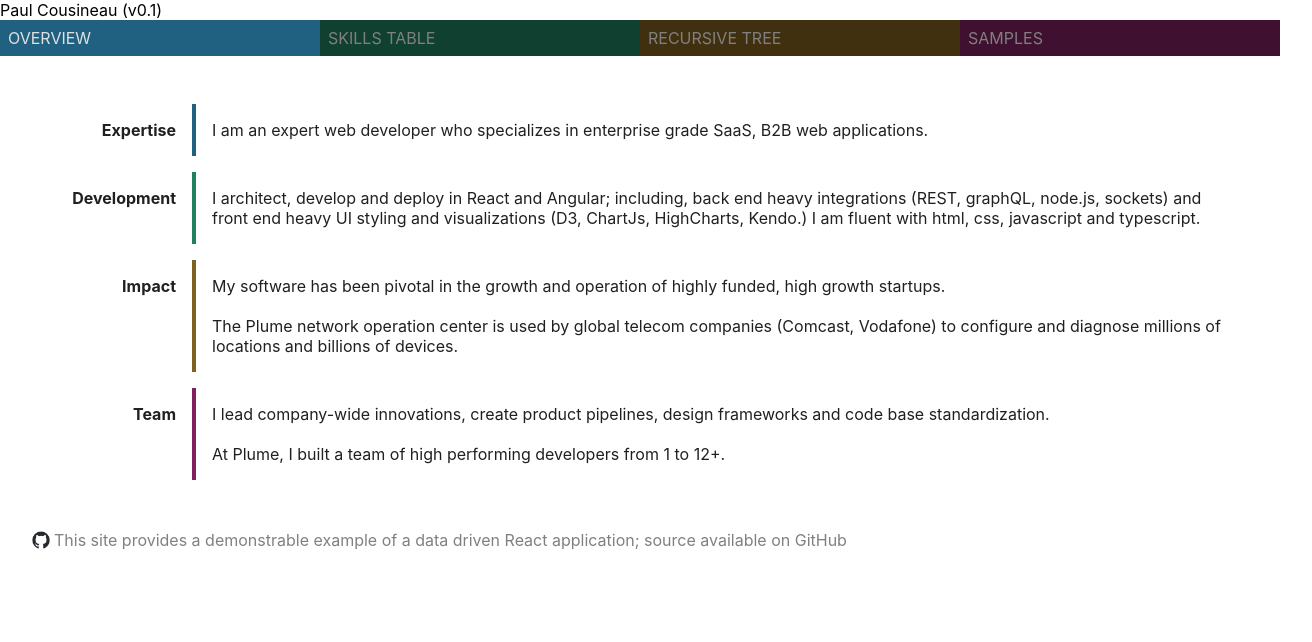
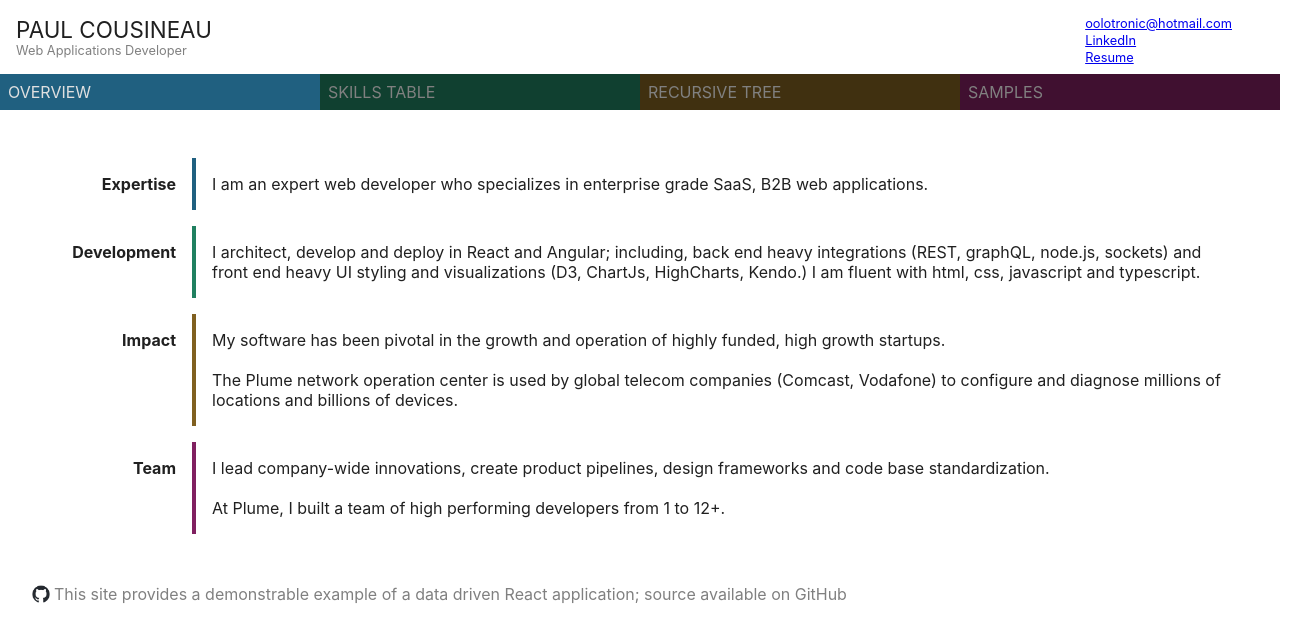
Before and after one commit to oolox/pcousineau-react, a React (Create React App) app: page / in a window 1280 px wide. Shown: the top 642 px of the page, 1312 px wide, since content can reach past the window. Built offline with nearby package versions, Linux system fonts and the light colour scheme.

Commit message:
Overview Header

```diff
--- a/src/components/topbar/topbar.css
+++ b/src/components/topbar/topbar.css
@@ -1,3 +1,33 @@
+.header {
+    .title-bar {
+        width: 100%;
+        display: inline-flex;
+        padding: 1rem;
+
+        .title-content {
+            .title {
+                text-transform: uppercase;
+                font-size: 1.4rem;
+                color: #202020;
+            }
+            .subtitle {
+                font-size: 0.8rem;
+                color: #808080;
+            }
+        }
+
+        .tools {
+            position: absolute;
+            right: 1rem;
+            font-size: 0.8rem;
+            padding-right: 2rem;
+
+            .link {
+                padding-bottom: 0.125rem;
+            }
+        }
+    }
+
     .topbar {
         display: inline-flex;
         margin-bottom: 1rem;
@@ -27,3 +57,4 @@
             }
         }
     }
+}
--- a/src/components/topbar/topbar.tsx
+++ b/src/components/topbar/topbar.tsx
@@ -23,10 +23,31 @@ const topbar = (props:any) => {
       </div>;
     });
 
-    return <div>
-        <div>
-            Paul Cousineau (v0.1)
+    return <div className="header">
+
+        <div className="title-bar">
+            <div className="title-content">
+                <div className="title">
+                    Paul Cousineau
+                </div>
+                <div className="subtitle">
+                    Web Applications Developer
+                </div>
+            </div>
+            <div className="tools">
+                <div className="link">
+                    <a target="_blank" href="mailto:oolotronic@hotmail.com">oolotronic&#64;hotmail.com</a>
+                </div>
+                <div className="link">
+                    <a target="_blank" href="https://www.linkedin.com/in/paul-cousineau-b3319461">LinkedIn</a>
+                </div>
+                <div className="link">
+                    <a target="_blank" href="./assets/pcousineauResume.pdf">Resume</a>
+                </div>
+            </div>
         </div>
+
+
         <div className="topbar">
             <div className="menu-items">
                 {menuItems}
```
Lines whose indentation alone changed are shown as unchanged.
